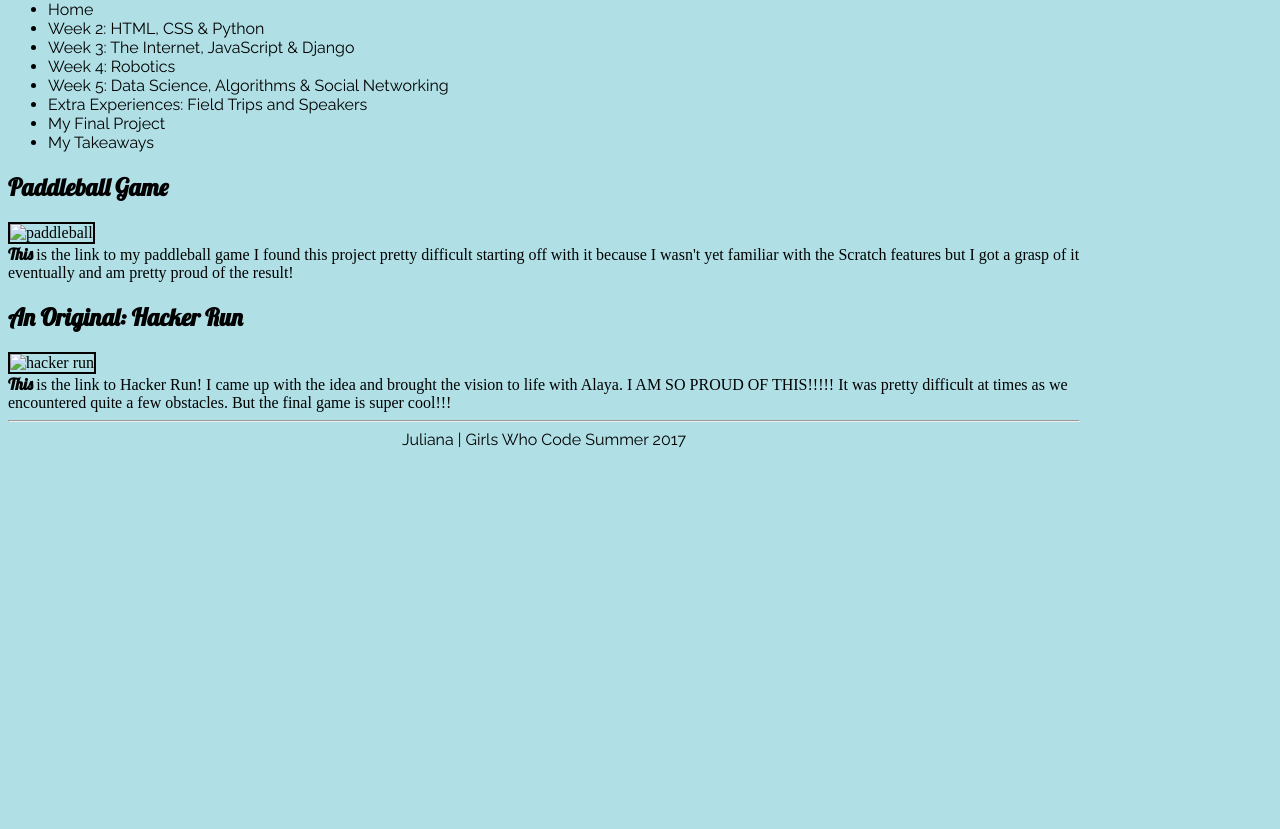
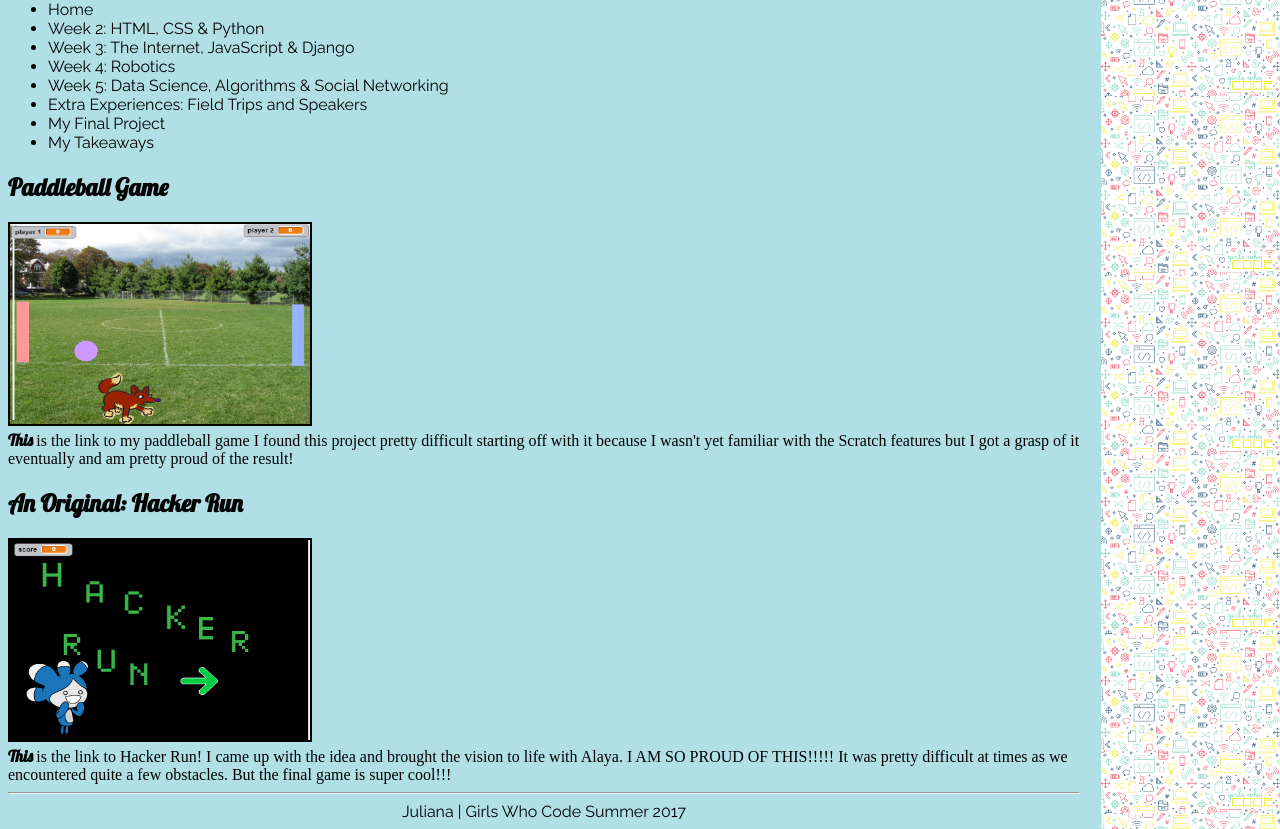
Before and after one commit to julesparra/GWCportfolio, a plain HTML site: page wk1.html in a window 1280 px wide. Shown: the part 83-912 px from the top of the page. Before the commit the page ends 800 px from the top, so only its background shows below. Drawn offline with Linux system fonts and the light colour scheme.

Commit message:
Update wk1.html

```diff
--- a/wk1.html
+++ b/wk1.html
@@ -3,7 +3,7 @@
 <head>
 
 <link href="https://fonts.googleapis.com/css?family=Lobster|Raleway" rel="stylesheet">
-<link rel="title icon" href="images/%3C:%3E.ico"/>
+<link rel="title icon" href="<:>.ico"/>
 
   <title> Week 1 | GWC SIP Portfolio </title>
 
@@ -11,7 +11,7 @@
     body{
         background-color: powderblue;
         margin-right: 200px;
-        background-image: url("images/gwx_bg.jpeg");
+        background-image: url("gwx_bg.jpeg");
         background-position: right top;
         background-repeat: repeat-y;
         background-size: 14%;
@@ -77,12 +77,12 @@
 
     </div>
     <h2> Paddleball Game</h2>
-    <img src="images/wk1/paddleball.PNG" alt="paddleball" style="width: 300px; height: 200px;">
+    <img src="paddleball.PNG" alt="paddleball" style="width: 300px; height: 200px;">
     <br/>
     <a href="https://scratch.mit.edu/projects/167548632/"> <b> This </b> </a> is the link to my paddleball game I found this project pretty difficult starting off with it because I wasn't yet familiar with the Scratch features but I got a grasp of it eventually and am pretty proud of the result!
 
     <h2> An Original: Hacker Run </h2>
-    <img src="images/wk1/hackerrun.PNG" alt="hacker run" style="width: 300px; height: 200px;">
+    <img src="hackerrun.PNG" alt="hacker run" style="width: 300px; height: 200px;">
     <br/>
     <a href="https://scratch.mit.edu/projects/167662170/"> <b> This </b> </a> is the link to Hacker Run! I came up with the idea and brought the vision to life with Alaya. I AM SO PROUD OF THIS!!!!! It was pretty difficult at times as we encountered quite a few obstacles. But the final game is super cool!!!
 
```
